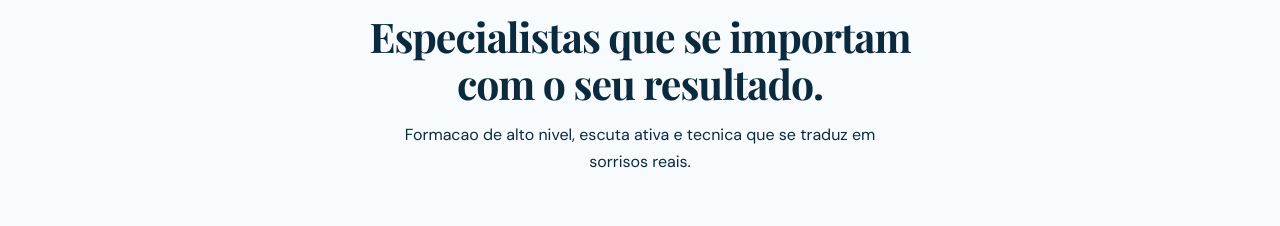
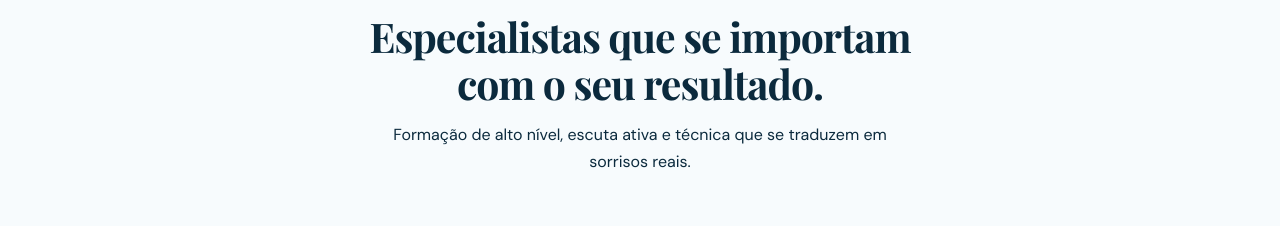
Before and after one commit to Wallaceoll/odonto-landing, a React (Vite) app: page / in a window 1280 px wide. Shown: the part 2030-2256 px from the top of the page. Built offline with nearby package versions, Linux system fonts and the light colour scheme.

Commit message:
adjust text

```diff
--- a/src/components/Team/Team.jsx
+++ b/src/components/Team/Team.jsx
@@ -70,7 +70,7 @@ export default function Team() {
         <div className="section-header">
           <span className="eyebrow">Nossa Equipe</span>
           <h2 className="section-title">Especialistas que se importam com o seu resultado.</h2>
-          <p className="section-sub">Formacao de alto nivel, escuta ativa e tecnica que se traduz em sorrisos reais.</p>
+          <p className="section-sub">Formação de alto nível, escuta ativa e técnica que se traduzem em sorrisos reais.</p>
         </div>
 
         <motion.div
```
